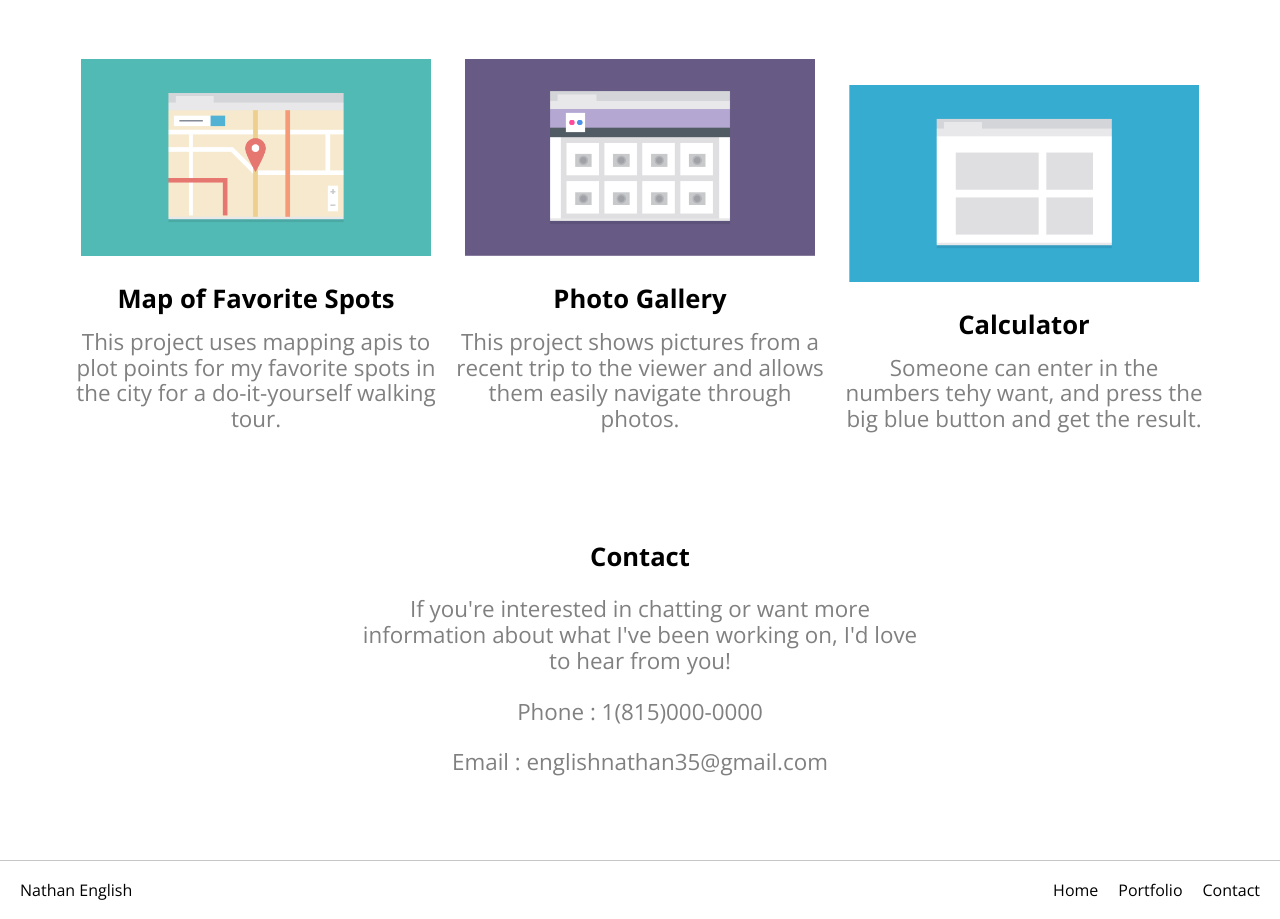
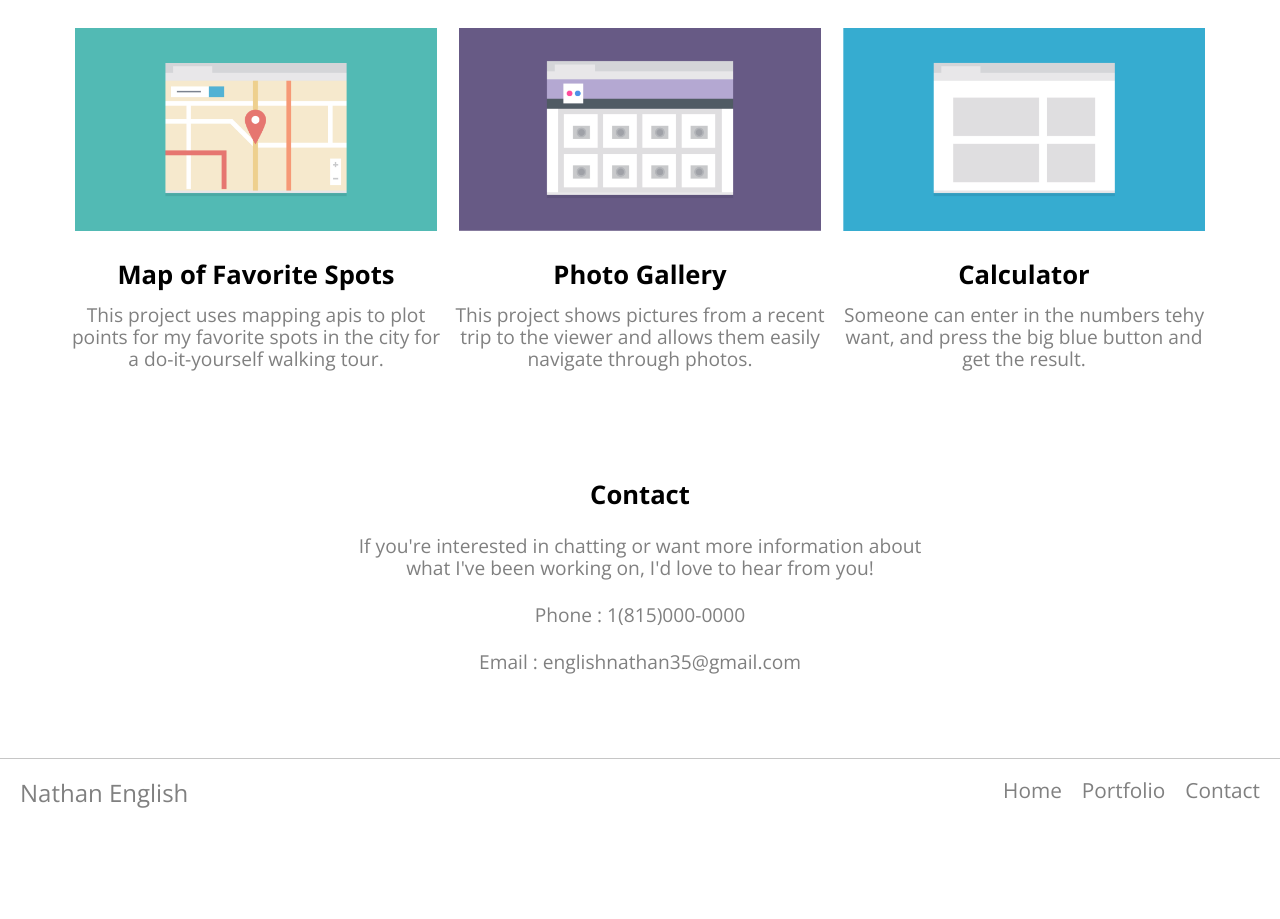
Before and after one commit to impactx/Responsive-Layout-Project, a plain HTML site: page index.html in a window 1280 px wide. Shown: the part 986-1905 px from the top of the page. After the commit the page ends 1859 px from the top, so only its background shows below. Drawn offline with nearby package versions, Linux system fonts and the light colour scheme.

Commit message:
Updated footer

```diff
--- a/Css/style.css
+++ b/Css/style.css
@@ -14,21 +14,29 @@ header {
   background-color: orange;
   color: wheat;
 }
-nav ul {
+.top-nav ul {
   display: flex;
   flex-direction: column;
   justify-content: center;
   text-align: center;
   font-size: 1.3em;
 }
-nav li {
+.top-nav li {
   padding: 10px;
   font-weight: bold;
   text-transform: uppercase;
 }
-nav ul li a {
+.top-nav ul li a {
   color: wheat;
   text-decoration: none;
+}
+
+.span-style {
+  margin: 0px auto auto 0px;
+  font-size: 1.2em;
+  color: grey;
+  width: 50%;
+  padding: 0px;
 }
 h1 {
   text-align: center;
@@ -44,7 +52,7 @@ h2 {
 p {
   text-align: center;
   color: grey;
-  font-size: 1.3em;
+  font-size: 1.2em;
 }
 
 footer {
@@ -54,7 +62,7 @@ footer {
   padding: 20px 20px;
 
 }
-footer p,footer span {
+footer p {
   color: black;
   font:400
 }
@@ -142,17 +150,30 @@ a:hover {
   margin: 25px auto;
 }
 
-
+@media only screen and (min-width:320px) {
+  .bottom-nav li a{
+    color: grey;
+    margin: 0px auto auto 0px;
+    font-size: 1em;
+  }
+  .bottom-nav {
+    display: none;
+  }
+}
 
 /* Tablet Media Query */
 @media only screen and (min-width: 768px) {
-
+  #backTop {
+    display: none;
+  }
+  .bottom-nav {
+    display: flex;
+    font-size: 1.3em;
+  }
   nav ul {
     flex-direction: row;
   }
-  p {
-    font-size: 1.4em;
-  }
+
   h3 {
     font-size: 1.6em;
   }
@@ -180,7 +201,7 @@ a:hover {
     flex-wrap: wrap;
   }
   .project {
-    max-width: 47%;
+    max-width: 50%;
     margin: auto;
   }
 }
@@ -189,20 +210,23 @@ a:hover {
   h1 {
     margin: auto auto auto 0px;
   }
-  nav {
+  .top-nav {
     display: flex;
     width: 90%;
     margin: auto auto 25px  auto;
+
   }
-  nav ul {
+  .top-nav ul {
    margin: auto 0px auto auto;
+   flex-direction: row;
   }
-  nav li {
+  .top-nav li {
     font-size: 1.5em
   }
 
+
   .project {
-    max-width: 32%;
+    max-width: 33%;
     margin-bottom: 50px;
   }
   .contact {
@@ -211,10 +235,13 @@ a:hover {
   #blue {
     font-size: 1.8em;
   }
+  .span-style {
+    font-size: 1.5em;
+  }
 }
 
 @media only screen and (min-width: 1400px) {
-  nav li {
+  .top-nav li {
     font-size: 1.5em
   }
 
--- a/index.html
+++ b/index.html
@@ -6,13 +6,14 @@
     <link rel="stylesheet" href="css/style.css" />
     <link rel="preconnect" href="https://fonts.gstatic.com" />
     <link href="https://fonts.googleapis.com/css2?family=Open+Sans:wght@300;400;700&display=swap" rel="stylesheet">
+    <meta name="viewport" content="width=device-width, initial-scale=1.0">
   </head>
   <body>
     <header>
-      <nav>
+      <nav class="top-nav">
         <h1>Nathan English</h1>
         <ul>
-          <li><a href="#home">Home</a></li>
+          <li><a href="#top">Home</a></li>
           <li><a href="#Portfolio">Portfolio</a></li>
           <li><a href="#Contact">Contact</a></li>
         </ul>
@@ -115,17 +116,17 @@
         </div>
       </div>
     </main>
+    <footer>
+      <span class="span-style">Nathan English</span>
+      <nav>
+        <a href="#top"class="span-style" id="backTop">Back to Top</a>
+        <ul class="bottom-nav">
+          <li><a href="#top">Home</a></li>
+          <li><a href="#Portfolio">Portfolio</a></li>
+          <li><a href="#Contact">Contact</a></li>
+        </ul>
+      </nav>
+    </footer>
     <script type="text/javascript" src="js/main.js"></script>
   </body>
-
-  <footer>
-    <span>Nathan English</span>
-    <div>
-      <ul class="bottom-nav">
-        <li><a href="#home">Home</a></li>
-        <li><a href="#Portfolio">Portfolio</a></li>
-        <li><a href="#Contact">Contact</a></li>
-      </ul>
-    </div>
-  </footer>
 </html>
```
